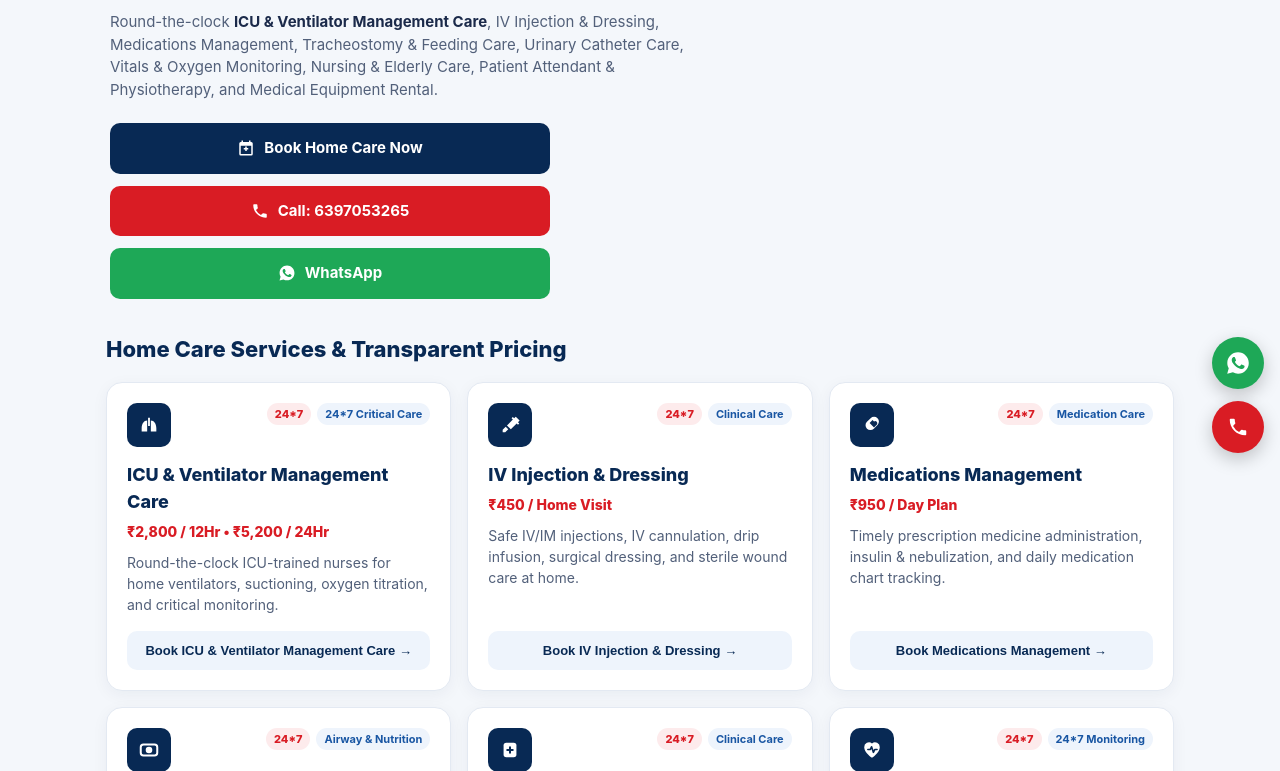
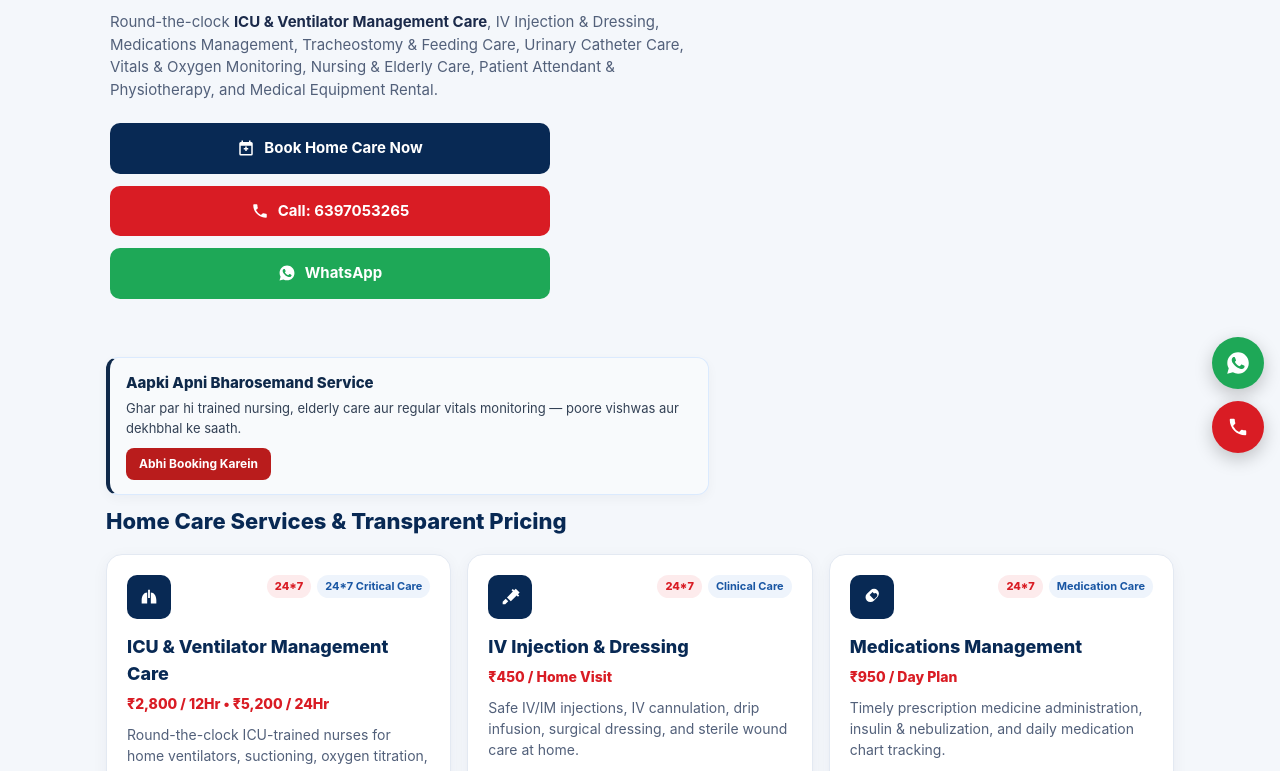
Before and after one commit to kapoorhomecare/KAPOOR_HOME_CARE, a plain HTML site: page index.html in a window 1280 px wide. Shown: the part 329-1100 px from the top of the page. Drawn offline with Linux system fonts and the light colour scheme.

Commit message:
Add Option 2 trusted service text in hero space

```diff
--- a/index.html
+++ b/index.html
@@ -597,7 +597,18 @@
       <div class="khc-hero-media" style="flex:1; min-width:290px;">
         <img src="nurse-care.png" alt="Kapoor Home Care nurse caring for elderly patient with home, heart, ECG pulse, and caring hands logo" style="width:100%; height:auto; border-radius:12px; display:block; object-fit:cover; border:1px solid #cbd5e1; box-shadow:0 6px 18px rgba(15,23,42,0.08);">
       </div>
-    </div>
+          <div id="khc-circle-note" style="margin-top:14px; background:#f8fafc; border:1px solid #dbeafe; border-left:4px solid #0f294a; border-radius:12px; padding:14px 16px; box-shadow:0 4px 12px rgba(15,23,42,0.04);">
+        <div style="font-size:15px; font-weight:800; color:#0f294a; margin-bottom:4px;">
+          Aapki Apni Bharosemand Service
+        </div>
+        <div style="font-size:13px; color:#334155; line-height:1.55; margin-bottom:10px;">
+          Ghar par hi trained nursing, elderly care aur regular vitals monitoring — poore vishwas aur dekhbhal ke saath.
+        </div>
+        <a href="#booking" style="display:inline-block; text-decoration:none; background:#b91c1c; color:#ffffff; font-size:12px; font-weight:700; padding:7px 13px; border-radius:8px;">
+          Abhi Booking Karein
+        </a>
+      </div>
+      </div>
 
     <section id="services">
       <div class="section-head">
```
